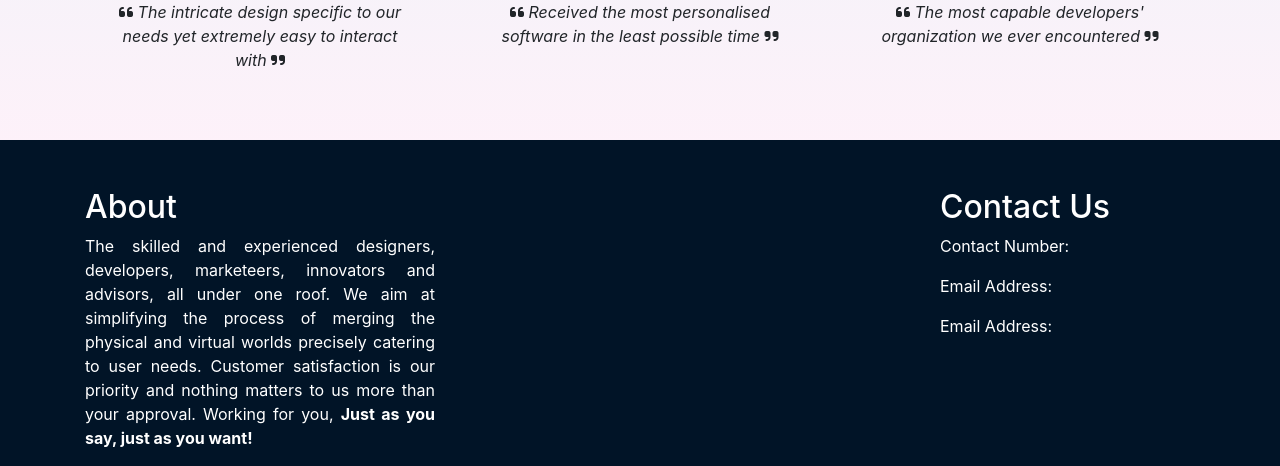
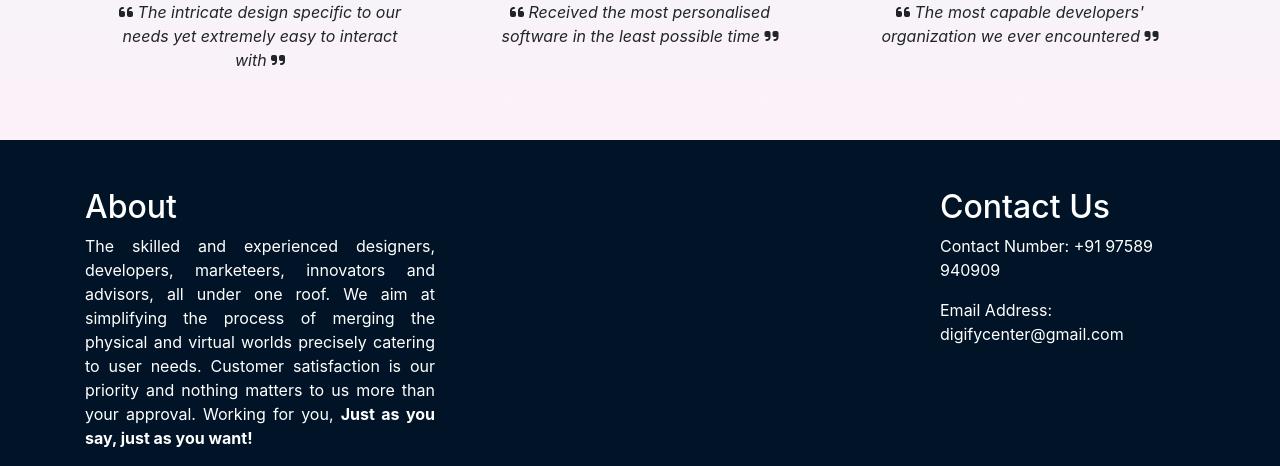
Before and after one commit to 2000utkarsh/DigifyCenter, a Django app: page / in a window 1280 px wide. Shown: the part 3592-4058 px from the top of the page. Run offline with Django 3.2, Linux system fonts and the light colour scheme; some libraries are stand-ins or nearby versions.

Commit message:
Mobile View Card ERP List reduction

```diff
--- a/DigifyCenter/templates/index.html
+++ b/DigifyCenter/templates/index.html
@@ -402,7 +402,7 @@
                         <div class="card testimonial-card">
                             <center>
                                 <img src="{% static 'imgs/testimonial_amit.jpeg' %}"
-                                    class="card-img-top testimonial-img alt=" ...">
+                                    class="card-img-top testimonial-img" alt=" ...">
                                 <div class="card-body">
 
                                     <h5 class="card-title">I.A.S. Kumar Amit</h5>
@@ -542,9 +542,9 @@
                     </div>
                     <div class="col-3">
                         <h2 class="text-white">Contact Us</h2>
-                        <p class="text-white">Contact Number:</p>
-                        <p class="text-white">Email Address:</p>
-                        <p class="text-white">Email Address:</p>
+                        <p class="text-white">Contact Number: +91 97589 940909</p>
+                        <p class="text-white">Email Address: digifycenter@gmail.com</p>
+
                     </div>
                 </div>
             </div>
@@ -664,7 +664,7 @@
                                                 Analytics</li>
                                             <li class="list-group-item">Employee Class Division
                                             </li>
-                                            <li class="list-group-item">Internal Communication
+                                            <li class="list-group-item">Communication
                                                 Channels</li>
                                             <li class="list-group-item">Nominal Pricing</li>
                                         </ul>
@@ -1078,9 +1078,8 @@
                     </div>
                     <div class="col-12">
                         <h2 class="text-white">Contact Us</h2>
-                        <p class="text-white">Contact Number:</p>
-                        <p class="text-white">Email Address:</p>
-                        <p class="text-white">Email Address:</p>
+                        <p class="text-white">Contact Number: +91 97589 40909</p>
+                        <p class="text-white">Email Address: digifycenter@gmail.com</p>
                     </div>
                 </div>
             </div>
```
